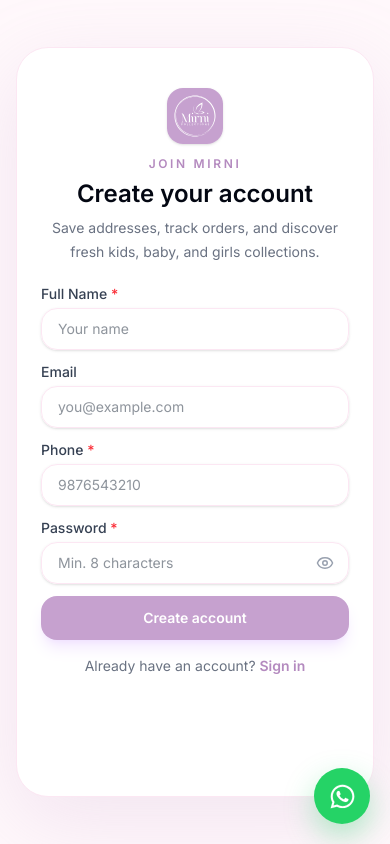
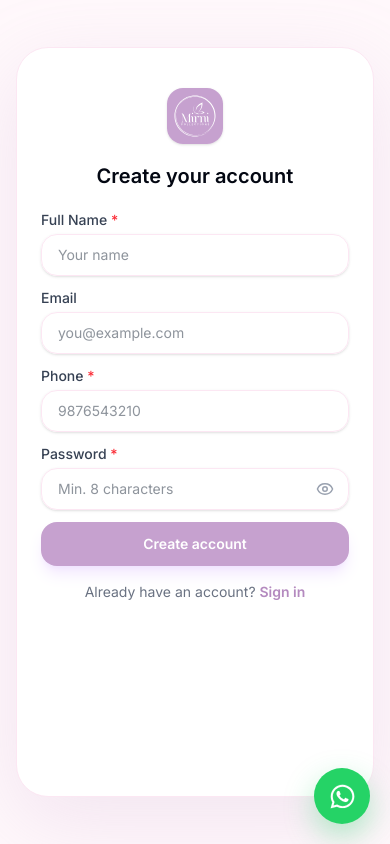
Before and after one commit to SanojS31/ecommerce_user, a Next.js app: page /register in a window 390 px wide. Built offline with nearby package versions, Linux system fonts and the light colour scheme; no server answers.

Commit message:
fix request time

```diff
--- a/src/app/api/httpClient.ts
+++ b/src/app/api/httpClient.ts
@@ -12,7 +12,7 @@
 
 const httpClient = axios.create({
   baseURL: API_BASE_URL,
-  timeout: 10000,
+  timeout: 60000,
   withCredentials: true,
 });
 
--- a/src/components/auth/RegisterSection.tsx
+++ b/src/components/auth/RegisterSection.tsx
@@ -57,16 +57,9 @@
                 alt="Mirni Collections"
                 className="mb-3 h-14 w-14 rounded-2xl object-contain shadow-sm"
               />
-              <p className="text-xs font-semibold uppercase tracking-[0.22em] text-[var(--brand-primary-hover)]">
-                Join Mirni
-              </p>
-              <h1 className="mt-1.5 text-2xl font-semibold text-gray-950 sm:text-3xl">
+              <h1 className="mt-1.5 text-xl font-semibold text-gray-950 sm:text-3xl">
                 Create your account
               </h1>
-              <p className="mt-1.5 text-sm leading-6 text-gray-500">
-                Save addresses, track orders, and discover fresh kids, baby,
-                and girls collections.
-              </p>
             </div>
 
             {isSuccess ? (
```
